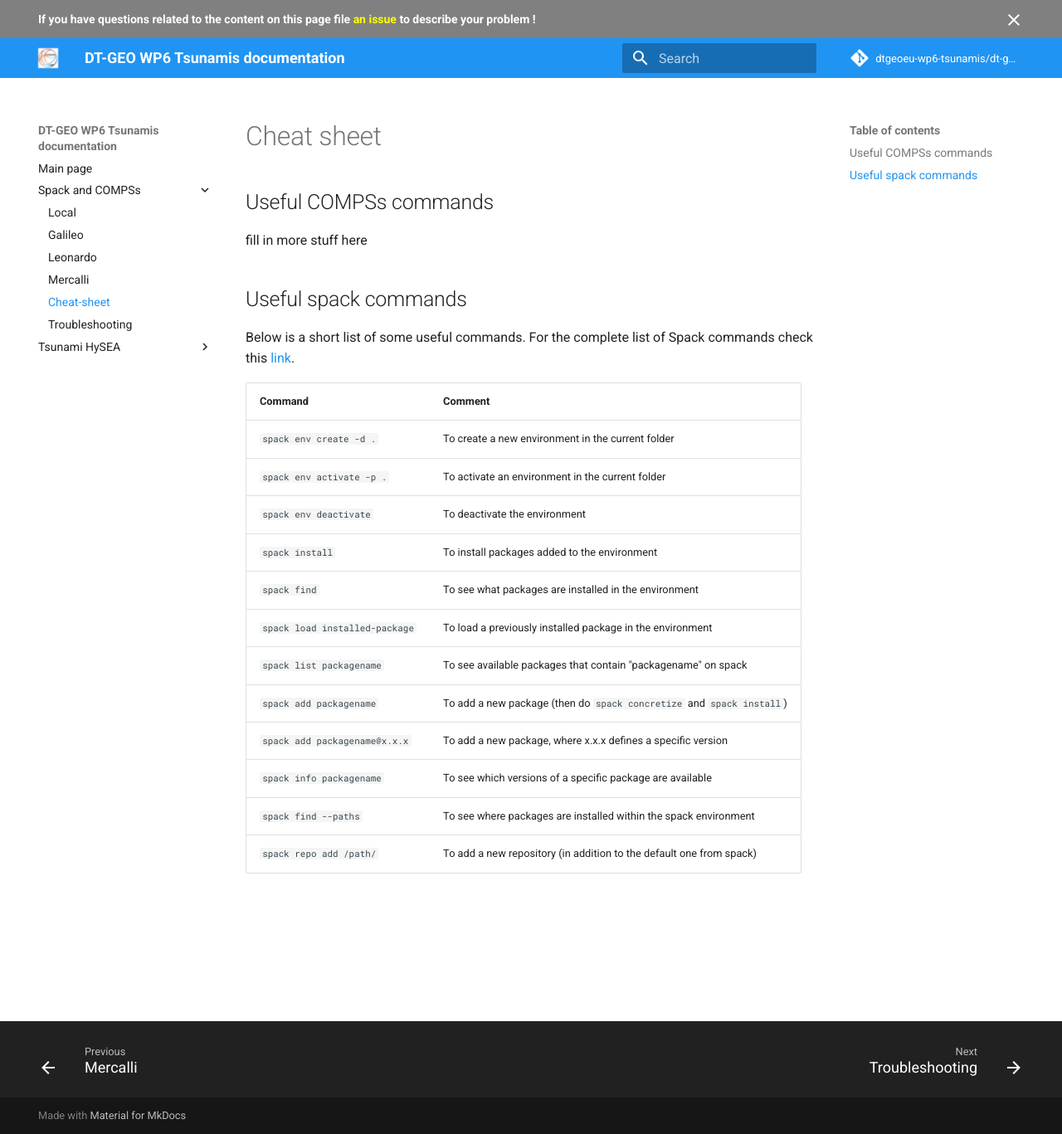
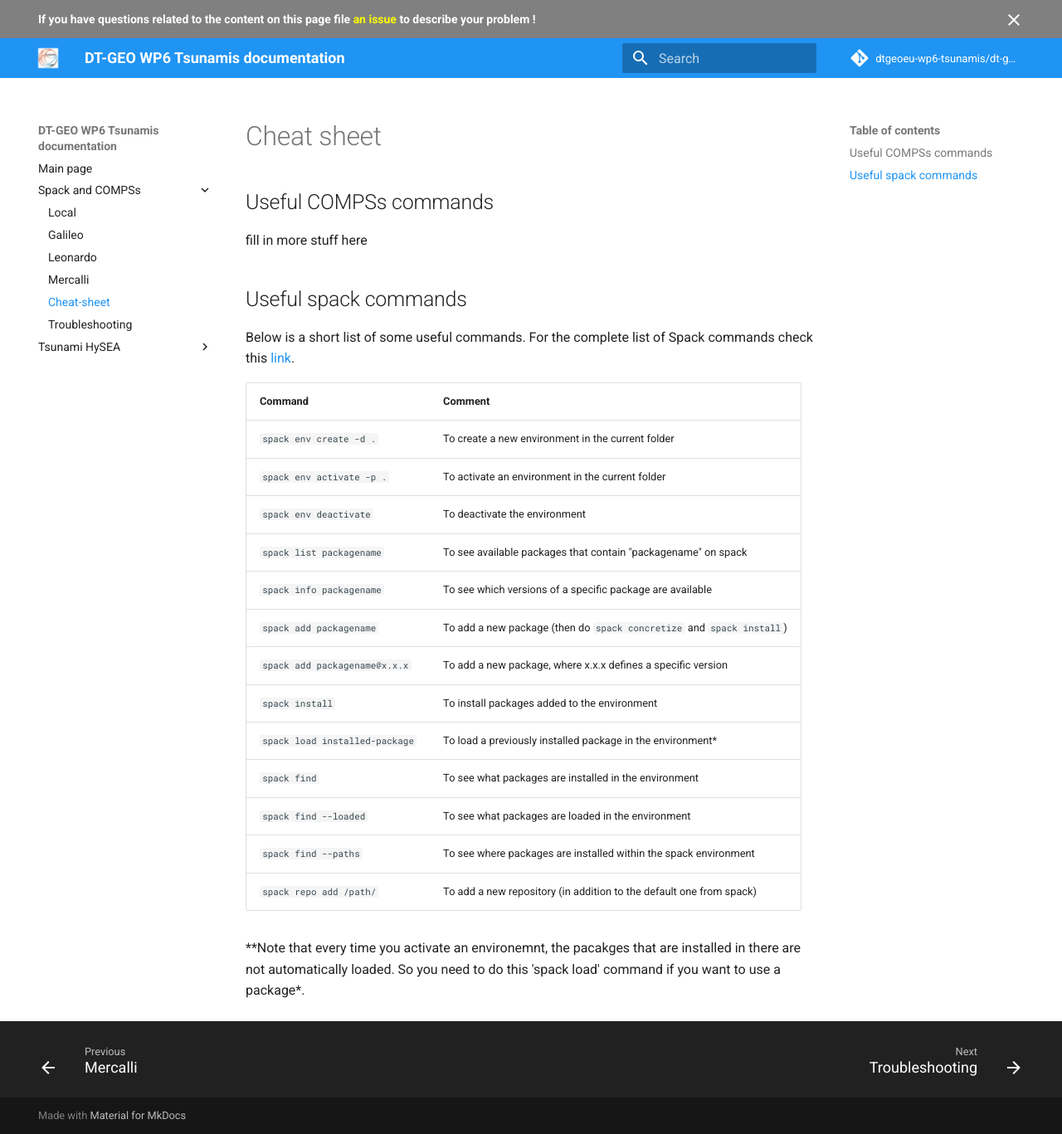
Before and after one commit to dtgeoeu-wp6-tsunamis/dt-geo-wp6-docs, an MkDocs documentation site: the page built from docs/spack-and-compss/cheat-sheet.md, in a window 1280 px wide and 1367 px high. Shown: the whole window at 83% size. Built offline with MkDocs 1.6.1 and Material for MkDocs 9.7.7, drawn with Linux system fonts in a browser that asks for light colours; comment, search, counter and statistics services are not loaded.

Commit message:
Edited: small edits in cheat-sheet

```diff
--- a/docs/spack-and-compss/cheat-sheet.md
+++ b/docs/spack-and-compss/cheat-sheet.md
@@ -12,12 +12,16 @@ Below is a short list of some useful commands. For the complete list of Spack co
 | `spack env create -d .`        | To create a new environment in the current folder |
 | `spack env activate -p .`      | To activate an environment in the current folder |
 | `spack env deactivate`         | To deactivate the environment |
-| `spack install`                | To install packages added to the environment |
-| `spack find`                   | To see what packages are installed in the environment |
-| `spack load installed-package` | To load a previously installed package in the environment |
 | `spack list packagename`       | To see available packages that contain "packagename" on spack |
+| `spack info packagename`       | To see which versions of a specific package are available |
 | `spack add packagename`        | To add a new package (then do `spack concretize` and `spack install`) |
 | `spack add packagename@x.x.x`  | To add a new package, where x.x.x defines a specific version  |
-| `spack info packagename`       | To see which versions of a specific package are available |
+| `spack install`                | To install packages added to the environment |
+| `spack load installed-package` | To load a previously installed package in the environment* |
+| `spack find`                   | To see what packages are installed in the environment |
+| `spack find --loaded`          | To see what packages are loaded in the environment |
 | `spack find --paths`           | To see where packages are installed within the spack environment |
 | `spack repo add /path/`        | To add a new repository (in addition to the default one from spack) |
+
+
+**Note that every time you activate an environemnt, the pacakges that are installed in there are not automatically loaded. So you need to do this 'spack load' command if you want to use a package*.
```
